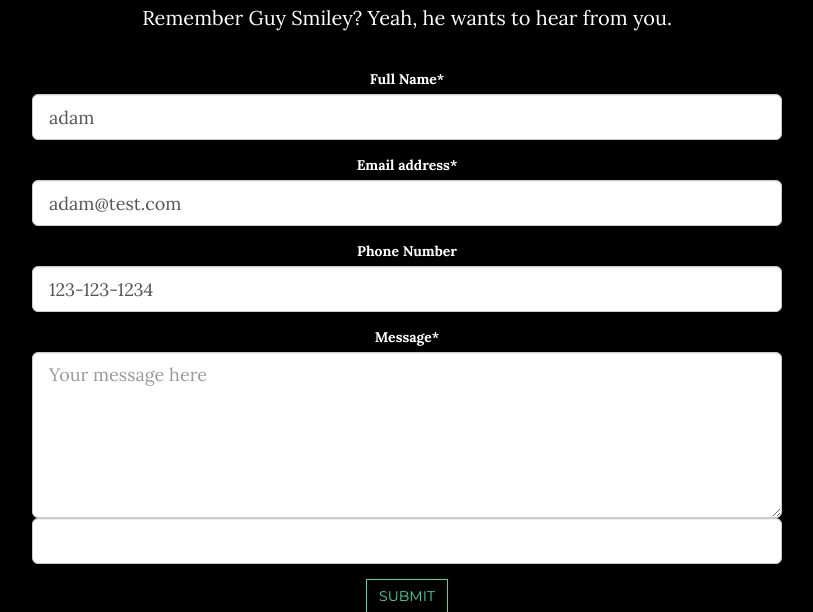
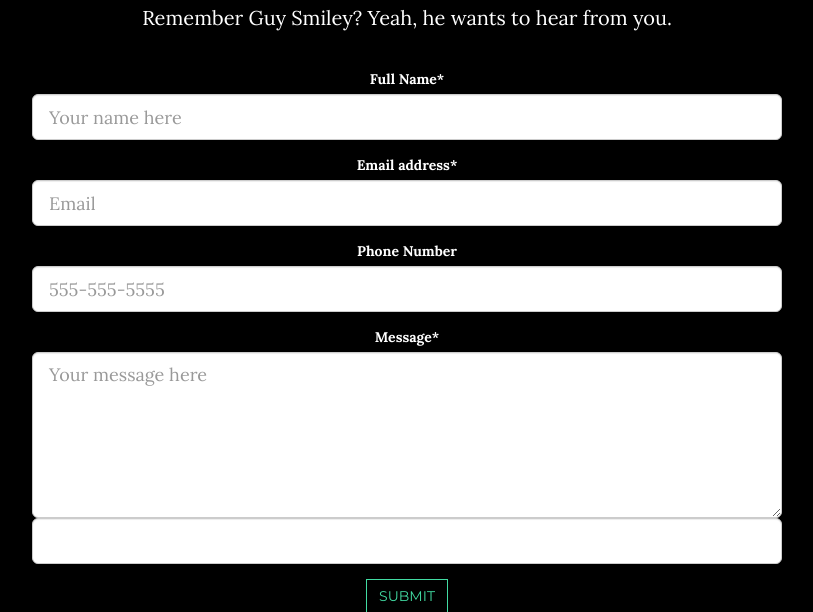
Before and after one commit to adamwhitlock1/whitlock-di-challenge, a PHP site: page / in a window 1280 px wide. Shown: the part 2231-2843 px from the top of the page, without its empty margins (233-1046 px from the left). Run offline with PHP 8.4, Linux system fonts and the light colour scheme; some libraries are stand-ins or nearby versions.

```diff
--- a/public/index.php
+++ b/public/index.php
@@ -119,17 +119,17 @@
                     <form id="contact-form" data-parsley-validate="">
                         <div class="form-group" id="name">
                           <label for="name">Full Name*</label>
-                          <input type="text" class="form-control input-lg" placeholder="Your name here" value="adam" required="" data-parsley-trigger="change">
+                          <input type="text" class="form-control input-lg" placeholder="Your name here" required="" data-parsley-trigger="change">
                           <span class="field-message"> </span>
                         </div>
                         <div class="form-group" id="email">
                           <label for="email">Email address*</label>
-                          <input type="email" class="form-control input-lg" placeholder="Email" value="adam@test.com" required="" data-parsley-trigger="change">
+                          <input type="email" class="form-control input-lg" placeholder="Email" required="" data-parsley-trigger="change">
                           <span class="field-message"> </span>
                         </div>
                         <div class="form-group" id="phone">
                           <label for="phone">Phone Number</label>
-                          <input type="text" class="form-control input-lg" placeholder="555-555-5555" value="123-123-1234" required>
+                          <input type="text" class="form-control input-lg" placeholder="555-555-5555" required>
                           <span class="field-message"> </span>
                         </div>
                         <div class="form-group" id="message">
--- a/src/client/main.js
+++ b/src/client/main.js
@@ -90,6 +90,7 @@ function showSuccess(data){
 }
 
 function evalResponse(data){
+  console.log(data);
   if (data.failures > 0) {
     showErrors(data);
     alertErrors(data);
```
Also changed, not shown: cypress/integration/setup.js (+30 -4 lines), package.json (+5 -3 lines), tests/Controller/FormControllerTest.php (+0 -1 lines), tests/SampleTest.php (+11 -3 lines), tests/unit/SampleTest.php (deleted, +0 -7 lines), 1 other file.
